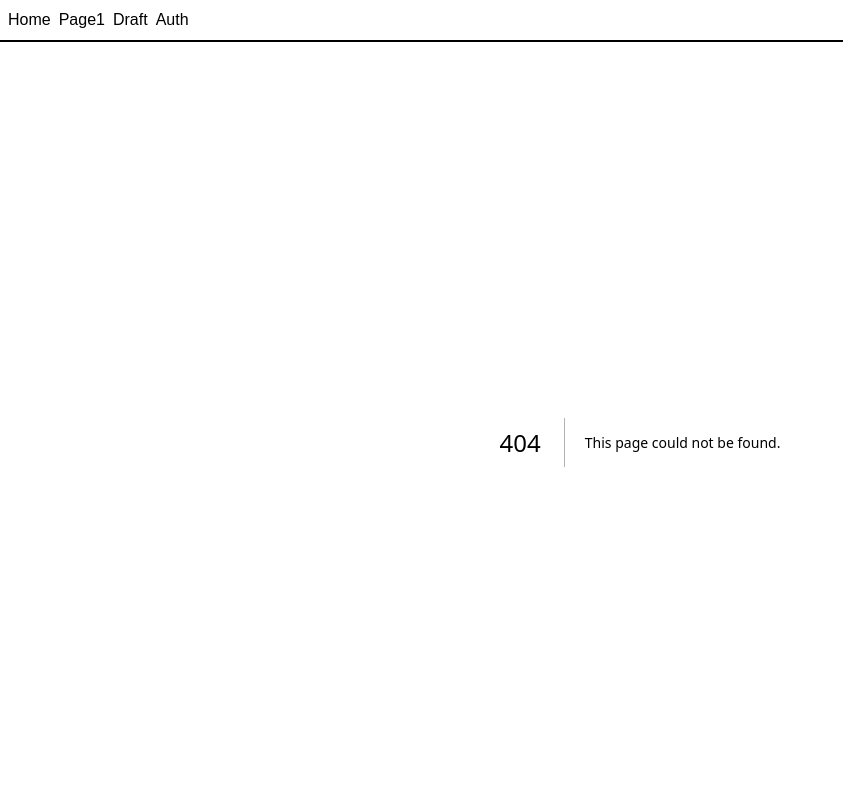
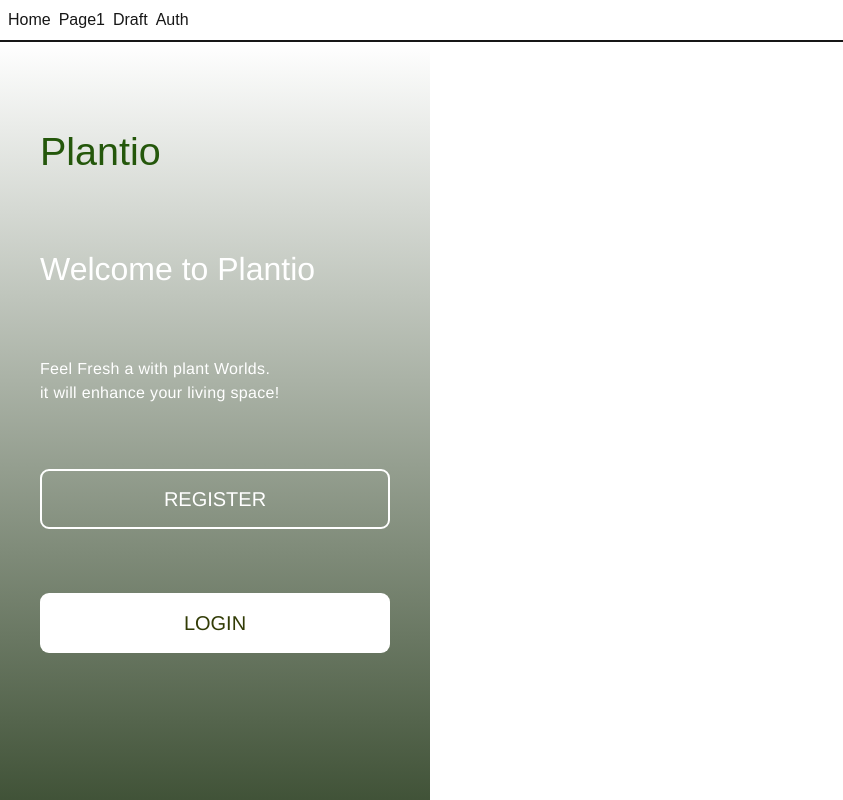
Before and after one commit to bakhanx/nextjs15-dev, a Next.js app: page /landing in a window 1280 px wide. Before the commit this address had no page. Shown: the top 800 px of the page, without its empty margins (0-843 px from the left). Built offline with nearby package versions, Linux system fonts and the light colour scheme.

Commit message:
Feat: landing 페이지

```diff
--- /dev/null
+++ b/src/app/landing/page.tsx
@@ -0,0 +1,72 @@
+import React from 'react';
+
+// Data for plant cards
+const plantCards = [
+  { id: 1, name: 'Cactus', isNew: true, image: '' },
+  { id: 2, name: 'Cactus Red', isNew: false, image: '' }
+];
+
+// Data for bottom navigation
+const navItems = [
+  { icon: <p className="h-[34px] w-[34px]" />, active: true },
+  { icon: <p className="h-[34px] w-[34px]" /> },
+  { icon: null }, // Center button placeholder
+  { icon: <p className="h-[34px] w-[34px]" /> },
+  { icon: <p className="h-[34px] w-[34px]" /> }
+];
+
+// Data for category buttons
+const categories = [
+  {
+    name: 'My Garden',
+    icon: <p className="h-[22.31px] w-[18.45px]" />,
+    active: true
+  },
+  {
+    name: 'My Plants',
+    icon: <p className="h-7 w-6" />,
+    active: true
+  }
+];
+
+export default function Page() {
+  return (
+    <div>
+      <div className="shadow-ds relative flex h-[932px] w-full max-w-[430px] flex-col items-start gap-16 bg-white px-10 py-20 [background:linear-gradient(180deg,rgba(48,75,13,0)_0%,rgba(21,43,10,1)_100%)]">
+        {/* Logo Section */}
+        <div className="flex items-center gap-2">
+          {/* <Leaf className="w-[38px] h-[47px] text-[#24570b]" /> */}
+          <div className="text-[39.5px] font-normal text-[#24570b]">
+            Plantio
+          </div>
+        </div>
+
+        {/* Welcome Text */}
+        <h1 className="font-['Poppins-Medium',Helvetica] text-[32px] font-medium text-white">
+          Welcome to Plantio
+        </h1>
+
+        {/* Tagline */}
+        <p className="font-['SF_UI_Display-Regular',Helvetica] text-base tracking-[0.32px] text-white">
+          Feel Fresh a with plant Worlds.
+          <br />
+          it will enhance your living space!
+        </p>
+
+        {/* Register Button */}
+        <button className="h-[60px] w-full rounded-[9px] border-2 border-white text-white hover:bg-transparent hover:text-white">
+          <span className="font-['Poppins-Medium',Helvetica] text-xl font-medium">
+            REGISTER
+          </span>
+        </button>
+
+        {/* Login button */}
+        <button className="h-[60px] w-full rounded-[9px] bg-white text-[#323c06] hover:bg-white/90">
+          <span className="font-['Poppins-Medium',Helvetica] text-xl font-medium">
+            LOGIN
+          </span>
+        </button>
+      </div>
+    </div>
+  );
+}
```
